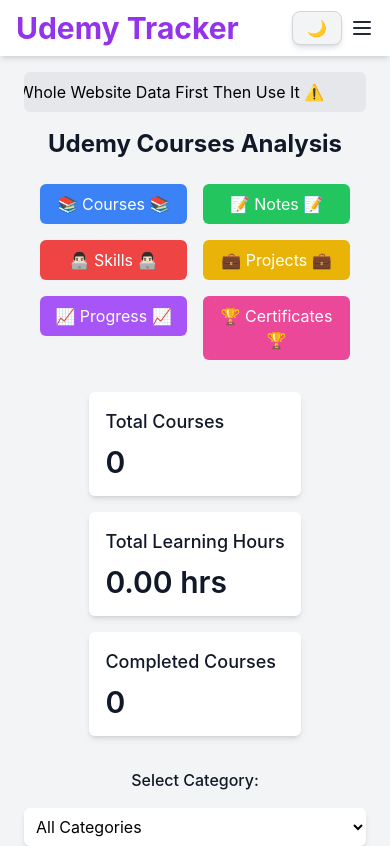
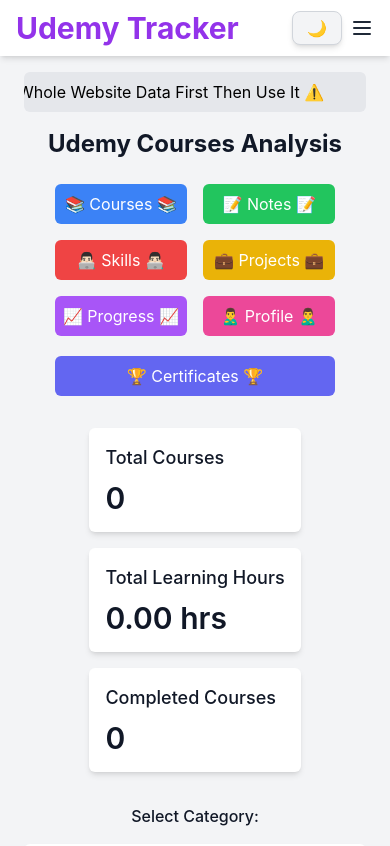
Before and after one commit to rohanmistry231/Udemy-Tracker-Frontend, a React (Create React App) app: page / in a window 390 px wide. Shown: the top 846 px of the page. Built offline with nearby package versions, Linux system fonts and the light colour scheme.

Commit message:
fix bug in home component

```diff
--- a/src/pages/Home/Home.jsx
+++ b/src/pages/Home/Home.jsx
@@ -162,16 +162,21 @@
           <h1 className="text-2xl font-bold text-center mb-2 lg:mb-4">
               Udemy Courses Analysis
             </h1>
-
-            <div className="grid grid-cols-2 gap-4 p-4 rounded-md sm:hidden mb-4">
+            <div>
+            <div className="grid grid-cols-2 gap-4 p-4 rounded-md sm:hidden">
               <Link to={"/courses"}><button className="w-full p-2 bg-blue-500 text-white rounded-md">📚 Courses 📚</button></Link>
               <Link to={"/notes"}><button className="w-full p-2 bg-green-500 text-white rounded-md">📝 Notes 📝</button></Link>
               <Link to={"/skills"}><button className="w-full  p-2 bg-red-500 text-white rounded-md">👨🏻‍💻 Skills 👨🏻‍💻</button></Link>
               <Link to={"/projects"}><button className="w-full  p-2 bg-yellow-500 text-white rounded-md">💼 Projects 💼</button></Link>
               <Link to={"/progress"}><button className="w-full  p-2 bg-purple-500 text-white rounded-md">📈 Progress 📈</button></Link>
-              <Link to={"/certificates"}><button className="w-full  p-2 bg-pink-500 text-white rounded-md">🏆 Certificates 🏆</button></Link>
-              {/* <Link to={"profile"}><button className="col-span-2 w-full  p-2 bg-indigo-500 text-white rounded-md">Profile</button></Link> */}
+              <Link to={"/profile"}><button className="w-full  p-2 bg-pink-500 text-white rounded-md">🙎‍♂️ Profile 🙎‍♂️</button></Link>
             </div>
+
+            <div className="grid grid-cols-1 gap-4 p-4 pt-0  mt-1 rounded-md sm:hidden mb-4 w-full">
+              <Link to={"/certificate"}><button className="w-full p-2 bg-indigo-500 text-white rounded-md">🏆 Certificates 🏆</button></Link>
+            </div>
+            </div>
+
 
             <div className="grid grid-cols-1 sm:grid-cols-3 gap-4 mb-2">
               <div
```
